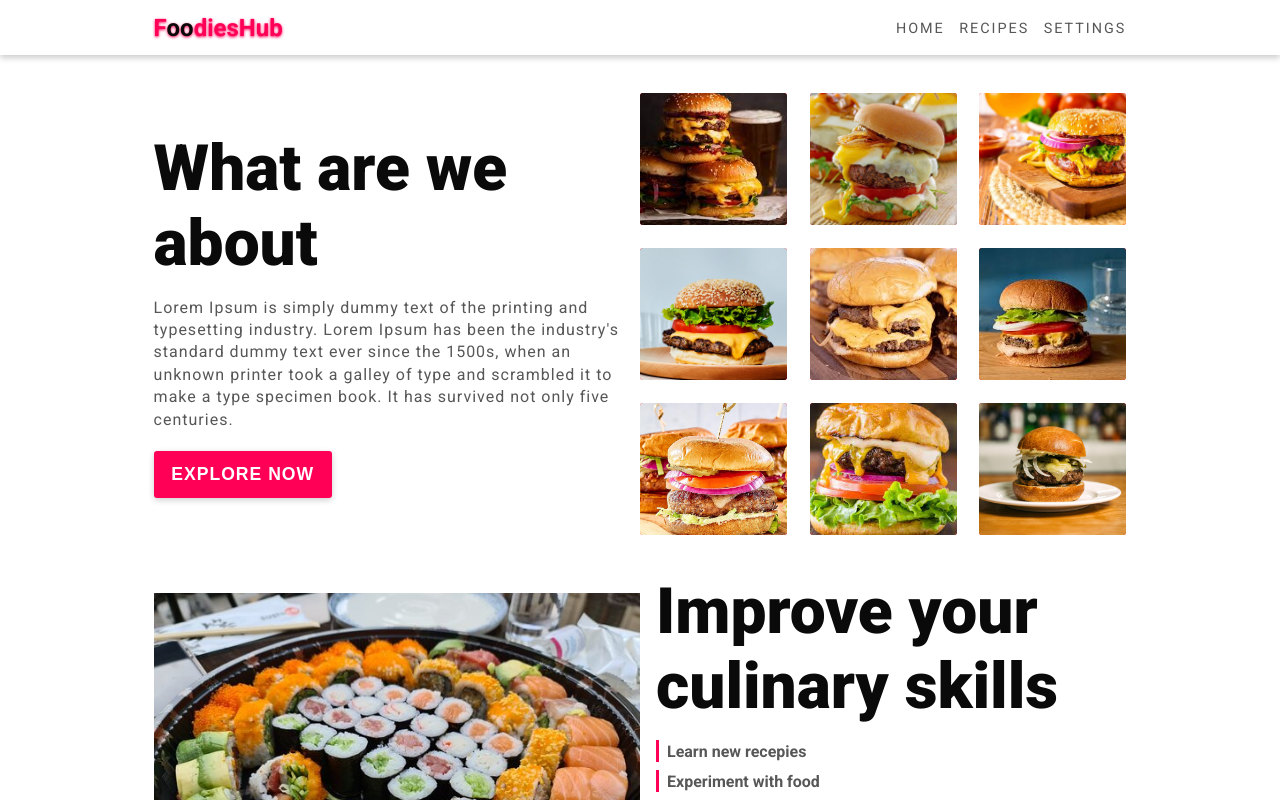
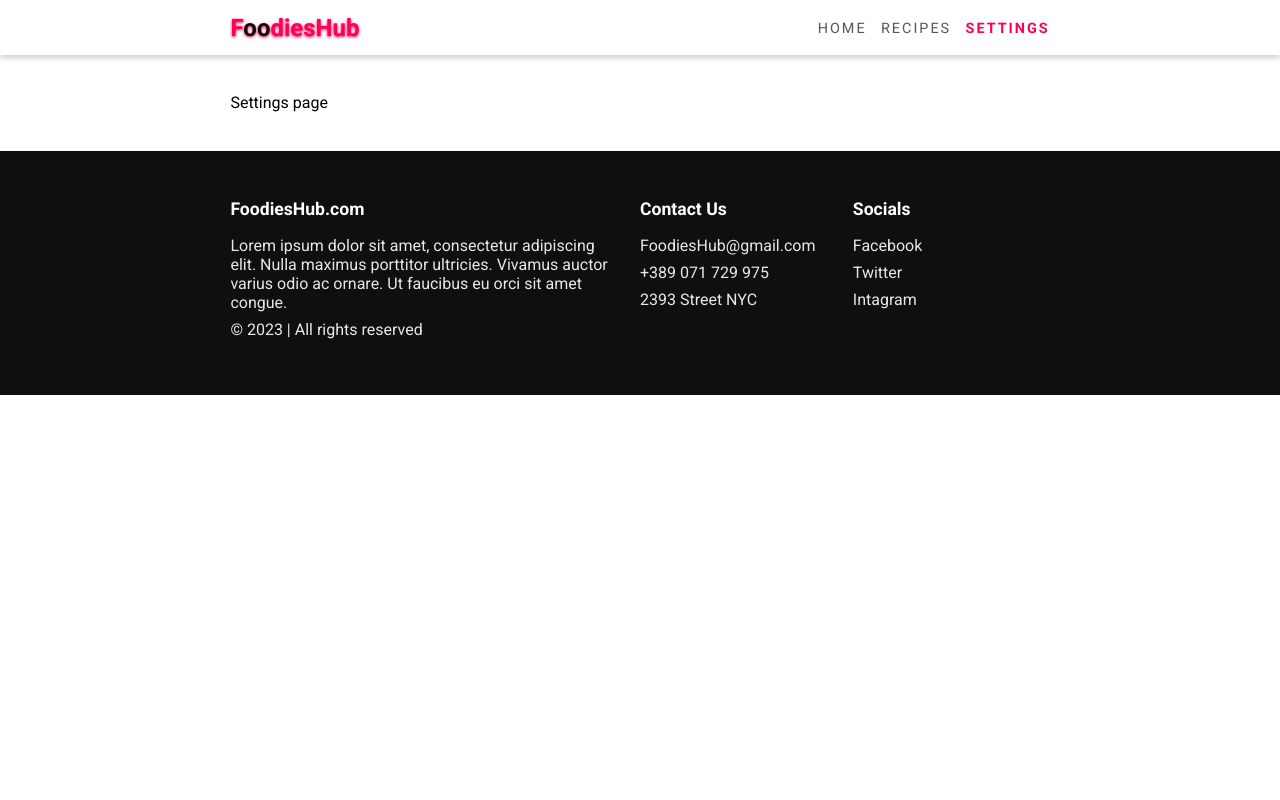
Before and after one commit to jasir3124/Food-app, a React (Create React App) app: page /settings in a window 1280 px wide. Shown: the top 800 px of the page. Built offline with nearby package versions, Linux system fonts and the light colour scheme.

Commit message:
finished the links

```diff
--- a/src/App.js
+++ b/src/App.js
@@ -1,23 +1,28 @@
+import {
+  BrowserRouter as Router,
+  Routes,
+  Route
+} from 'react-router-dom'
+
 import NavBar from "./components/navBar.js";
-import HeroSection from './components/heroSection.js';
-import ImproveSkills from './components/improveSkillSection.js';
-import QuoteSectionfrom from "./components/wordSection.js";
-import ChefsSection from './components/chefsSection.js'
 import Footer from './components/footer.js'
-
-
+import Home from "./pages/home.js";
+import Recipes from "./pages/Recipes.js";
+import Settings from "./pages/Settings.js";
 function App() {
   return (
-    <div className="App">
-      <NavBar />
-      <div className="container main">
-        <HeroSection />
-        <ImproveSkills />
-        <QuoteSectionfrom />
-        <ChefsSection />
-      </div>
-      <Footer />
-    </div>
+
+    <Router>
+        <NavBar />
+          <div className="container main">
+            <Routes>
+              <Route path='/' element={<Home/>} />
+              <Route path='/Recipes' element={<Recipes/>} />
+              <Route path='/Settings' element={<Settings/>} />
+             </Routes>
+         </div>
+        <Footer />
+    </Router>
   );
 }
 
--- a/src/components/navBar.js
+++ b/src/components/navBar.js
@@ -1,8 +1,10 @@
+import { Link, useLocation } from 'react-router-dom'
 import React, { useState } from 'react';
 import SideBar from './sideBar.js'
 import { faHome, faList, faCog } from '@fortawesome/free-solid-svg-icons'
 
 export default function NavBar(){
+    let location = useLocation()
     const [showSidebar, setShowSidebar] = useState(false)
     const links = [
         {
@@ -12,14 +14,15 @@ export default function NavBar(){
         },
         {
             name: 'Recipes',
-            path: '.Recipes',
-            icon: faList
+            path: '/recipes',
+            icon: faList,
         },
         {
             name: 'Settings',
-            path: '/Settings',
-            icon: faCog
-        }
+            path: '/settings',
+            icon: faCog,
+        },
+
     ]
 
     function closeSidebar(){
@@ -32,11 +35,8 @@ export default function NavBar(){
                 <a href="#!" className="logo">F<span>oo</span>diesHub</a>
                 <div className="navLinks">
                 {links.map(link => (
-                    <a href='#!' key={link.name}>{link.name}</a>
+                    <Link className={location.pathname == link.path ? 'active' : ''} to={link.path} key={link.name}>{link.name}</Link>
                 ))}
-                {/* <a href="#!" className="active">Home</a>
-                <a href="#!">Recipes</a>
-                <a href="#!">Settings</a> */}
                 </div>
                 <div onClick={() => setShowSidebar(!showSidebar)} className={showSidebar ? 'sidebarButton active' : 'sidebarButton'}>
                     <div className="bar"></div>
--- a/src/components/sideBar.js
+++ b/src/components/sideBar.js
@@ -1,13 +1,15 @@
+import { Link, useLocation } from 'react-router-dom'
 import { FontAwesomeIcon } from '@fortawesome/react-fontawesome'
 
 export default function SideBar({links, close}){
+    const location = useLocation()
     return(
         <div className="sidebar" onClick={close}>
             {links.map(link => (
-                <a className='sidebarLink' href='#!' key={link.name}>
+                <Link to={link.path} className={location.pathname == link.path ? 'sidebarLink active' : 'sidebarLink'} key={link.name}>
                     <FontAwesomeIcon icon={link.icon} />
                     {link.name}
-                </a>
+                </Link>
             ))}
         </div>
     )
--- /dev/null
+++ b/src/pages/Recipes.js
@@ -0,0 +1,7 @@
+export default function Recipes(){
+    return(
+        <div>
+            recepies page
+        </div>
+    )
+}
--- /dev/null
+++ b/src/pages/Settings.js
@@ -0,0 +1,7 @@
+export default function Settitngs(){
+    return(
+        <div>
+            Settings page
+        </div>
+    )
+}
--- /dev/null
+++ b/src/pages/home.js
@@ -0,0 +1,16 @@
+import HeroSection from '../components/heroSection.js';
+import ImproveSkills from '../components/improveSkillSection.js';
+import QuoteSectionfrom from "../components/wordSection.js";
+import ChefsSection from '../components/chefsSection.js'
+
+
+export default function Home(){
+    return(
+        <div>
+            <HeroSection />
+            <ImproveSkills />
+            <QuoteSectionfrom />
+            <ChefsSection />
+        </div>
+    )
+}
--- a/src/styles/index.scss
+++ b/src/styles/index.scss
@@ -28,6 +28,7 @@ img{
 body{
     font-size:var(--font-size);
     font-family: "Roboto", sans-serif;
+    padding-top: 55px;
 }
 
 .btn{
@@ -61,6 +62,7 @@ body{
 }
 .section{
     display: flex;
+    flex-wrap: wrap;
     align-items: center;
     margin-bottom: 3vw;
     .title{
@@ -84,26 +86,6 @@ body{
 
 
 
-.footer{
-    background-color: #0f0f0f;
-    color: #fff;
-    padding-block: 3em;
-    display: grid;
-    grid-template-columns: 2fr 1fr 1fr;
-    grid-gap: 1em;
-    .footerSection{
-        p{
-            opacity: .9;
-            margin-bottom: .5em;
-        }
-        p.title{
-            opacity: 1;
-            font-weight: bold;
-            margin-bottom: 1em;
-            font-size: 1.1em;
-        }
-    }
-}
 .main{
     padding-block: 3vw;
 }
@@ -119,7 +101,23 @@ body{
 @import 'partials/improveSkills.scss';
 @import 'partials/quoteSection.scss';
 @import 'partials/chefsSection.scss';
+@import 'partials/footer.scss';
 @import 'partials/animations.scss';
+
+
+
+@media screen and (max-width: 1280px){
+    .container{
+        padding-inline: 18vw;
+    }
+}
+
+@media screen and (max-width: 1050px){
+    .container{
+        padding-inline: 12vw;
+    }
+}
+
 @media screen and (max-width: 760px){
     .navBar{
         .navLinks{
@@ -129,7 +127,42 @@ body{
             display: block;
         }
     }
+    .section{
+        .col{
+            width: 100%;
+            padding: 0 !important;
+            text-align: center;
+            margin-bottom: 2em;
+        }
+    }
+    .skillItem{
+        display: inline-block;
+        margin: .75em;
+    }
+    .section.improveSkills .btn{
+        display: block;
+        margin-left: 50%;
+        transform: translate(-50%);
+    }
     .chefCard{
         box-shadow: 0 5px 10px var(--shadow-color);
     }
+    .container{
+        padding-inline: 7vw;
+    }
+    .footer{
+        grid-template-columns: repeat(4, 1fr);
+        .footerSection:nth-child(1){
+            grid-column: span 4;
+        }
+        .footerSection:nth-child(2), .footerSection:nth-child(3){
+            grid-column: span 2;
+        }
+    }
 }
+
+@media screen and (max-width: 480px){
+    .container{
+        padding-inline: 3vw;
+    }
+}
--- a/src/styles/partials/_navbar.scss
+++ b/src/styles/partials/_navbar.scss
@@ -27,6 +27,7 @@ body{
     font-family: "Roboto", sans-serif;
 }
 .navBar{
+    z-index: 998;
     height: 55px;
     box-shadow: 0 3px 6px var(--shadow-color);
     background-color: var(--background-color);
@@ -34,6 +35,9 @@ body{
     display: flex;
     justify-content: space-between;
     align-items: center;
+    position: fixed;
+    top: 0;
+    width: 100%;
     .logo{
         font-size: 1.5em;
         font-weight: bolder;
@@ -121,6 +125,7 @@ body{
 
 .sidebar{
     position: fixed;
+    z-index: 99999;
     top: 0;
     left: 0;
     height: 100vh;
--- /dev/null
+++ b/src/styles/partials/footer.scss
@@ -0,0 +1,20 @@
+.footer{
+    background-color: #0f0f0f;
+    color: #fff;
+    padding-block: 3em;
+    display: grid;
+    grid-template-columns: 2fr 1fr 1fr;
+    grid-gap: 1em;
+    .footerSection{
+        p{
+            opacity: .9;
+            margin-bottom: .5em;
+        }
+        p.title{
+            opacity: 1;
+            font-weight: bold;
+            margin-bottom: 1em;
+            font-size: 1.1em;
+        }
+    }
+}
```
